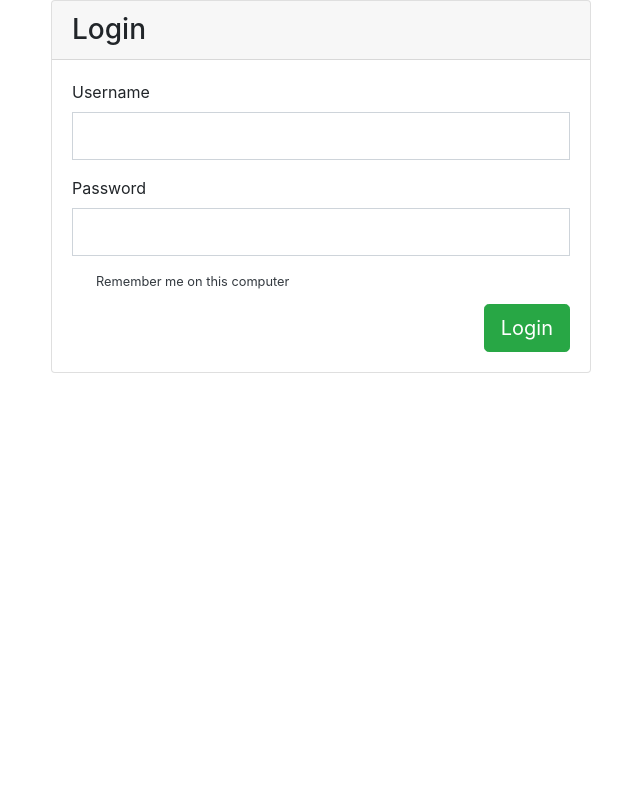
After one commit to rjavadi/interface, a Flask app: template templates/login.html in a window 1280 px wide. The commit adds this page. Shown: the whole page, without its empty margins (319-959 px from the left). Run offline with Flask 2, Linux system fonts and the light colour scheme; the template is opened without the code that fills it, so the values that code supplies are empty; the visitor is signed in with stand-in values (Sample User, id 1); some libraries are stand-ins or nearby versions.

Commit message:
Added login UI and database (still error)

```diff
--- a/app.py
+++ b/app.py
@@ -1,31 +1,62 @@
-from flask import Flask, render_template, request
+from flask import Flask, render_template, request, \
+    redirect, url_for, flash
 import pandas as pd
 import csv
 from collections import defaultdict
 import random
+from models import User
+from config import Config
+from extension import db
+
+from flask_sqlalchemy import SQLAlchemy
+from flask_login import LoginManager, login_url, login_required, current_user, login_user
+
+## Setting up app essentials
 app = Flask(__name__, static_folder='./static')
+app.config.from_object(Config)
+# db = SQLAlchemy(app)
+login = LoginManager(app)
+login.login_view = 'login'
+db.init_app(app)
 
-@app.route('/',methods = ["GET","POST"])
+@app.route('/', methods=["GET", "POST"])
 def initial():
     return render_template('main.html')
 
-@app.route('/home',methods = ["GET","POST"])
+
+@app.route('/login', methods=['GET', 'POST'])
+def login():
+    if current_user.is_authenticated:
+        return redirect(url_for('index'))
+    form = request.form
+    if request.method == "POST":
+        user = User.query.filter_by(username=form['username']).first()
+        if user is None or not user.check_password(form['password']):
+            flash('Invalid username or password')
+            return redirect(url_for('login'))
+        login_user(user, remember=True)
+    if form.validate_on_submit():
+        return redirect(url_for('index'))
+    return render_template('login.html')
+
+
+@app.route('/home', methods=["GET", "POST"])
 def home():
     if request.method == "POST":
-         return render_template('home.html')
+        return render_template('home.html')
     return render_template('home.html')
 
 
-@app.route('/index', methods = ["GET", "POST"])
+@app.route('/index', methods=["GET", "POST"])
 def index():
     d = None
-    if request.method == "POST":
-        #print(request.form)
+    if request.method == "POST":  # if the request is post (i.e. new video annotated?)
+        # print(request.form)
         j = request.form
         k = request.form.getlist('culture')
 
-        #if statement is for setting up the csv file
-        #Write each parameter to a txt file so it can be called later and stored in csv file.
+        # if statement is for setting up the csv file
+        # Write each parameter to a txt file so it can be called later and stored in csv file.
 
         if len(k) > 0:
 
@@ -46,7 +77,7 @@ def index():
                 file_object.write("\n")
                 file_object.write(IDV)
 
-            vid = 'video' + str(random.randint(1,6)) + '.mp4'
+            vid = 'video' + str(random.randint(1, 6)) + '.mp4'
             with open("store_video.txt", "a+") as file_object:
                 file_object.seek(0)
                 data = file_object.read(100)
@@ -54,14 +85,14 @@ def index():
                     file_object.write("\n")
                 file_object.write(vid)
 
-            return render_template('index.html', video = vid)
+            return render_template('index.html', video=vid)
 
-        #this component takes user input after initial setup
+        # this component takes user input after initial setup
         d = request.form.to_dict()
-        r = open("store_culture.txt", "r") #read last 4 items stored from the txt file from initial setup
-        #print(r)
+        r = open("store_culture.txt", "r")  # read last 4 items stored from the txt file from initial setup
+        # print(r)
         word = r.read().splitlines()
-        #print(word)
+        # print(word)
         p = word[-1]
         s = word[-2]
         q = word[-3]
@@ -70,7 +101,6 @@ def index():
         d['language'] = s
         d['country'] = q
         d['IDV'] = t
-
 
         r = open("store_video.txt", "r")
         n = r.readline()
@@ -86,30 +116,28 @@ def index():
                 grp[k] = v
         print(grp)
 
+        fields = grp.values()
+        # print(fields)
 
-        fields = grp.values()
-        #print(fields)
-
-        #writes everything that is in the dictionary to the csv file
+        # writes everything that is in the dictionary to the csv file
         with open('out.csv', 'a+', newline='') as f:
             writer = csv.writer(f)
             writer.writerow(fields)
 
-        #store new video so it can be used for the next setup of user input
-        vid = 'video' + str(random.randint(1,6)) + '.mp4'
+        # store new video so it can be used for the next setup of user input
+        vid = 'video' + str(random.randint(1, 6)) + '.mp4'
         with open("store_video.txt", "a+") as file_object:
-                file_object.seek(0)
-                data = file_object.read(100)
-                if len(data) > 0:
-                    file_object.write("\n")
-                file_object.write(vid)
-        return render_template('index.html', video = vid)
+            file_object.seek(0)
+            data = file_object.read(100)
+            if len(data) > 0:
+                file_object.write("\n")
+            file_object.write(vid)
+        return render_template('index.html', video=vid)
 
-    vid = 'video' + str(random.randint(1,6)) + '.mp4'
-    return render_template('index.html', video = vid)
-
+    vid = 'video' + str(random.randint(1, 6)) + '.mp4'
+    return render_template('index.html', video=vid)
 
 
 if __name__ == '__main__':
-	app.debug = True
-	app.run(host = '0.0.0.0', port = 5000)
+    app.debug = True
+    app.run(host='0.0.0.0', port=5000)
--- /dev/null
+++ b/extension.py
@@ -0,0 +1,2 @@
+from flask_sqlalchemy import SQLAlchemy
+db = SQLAlchemy()
--- a/templates/home.html
+++ b/templates/home.html
@@ -40,6 +40,8 @@
     </div>
 
     <form action="{{ url_for('index')}}" method="POST">
+        TODO
+        <!--TODO: action should be redirected to /create_user, and create_user() should redirect to index-->
         <!--<table>-->
         <!--<tr><td>Please choose the culture that best represents your own:</td>-->
         <!--<td>-->
--- /dev/null
+++ b/templates/login.html
@@ -0,0 +1,67 @@
+<html>
+<head>
+    <title>Social Signals in the Wild</title>
+    <link rel="stylesheet" href="https://maxcdn.bootstrapcdn.com/bootstrap/4.0.0/css/bootstrap.min.css"
+          integrity="sha384-Gn5384xqQ1aoWXA+058RXPxPg6fy4IWvTNh0E263XmFcJlSAwiGgFAW/dAiS6JXm" crossorigin="anonymous">
+    <script src="https://maxcdn.bootstrapcdn.com/bootstrap/4.0.0/js/bootstrap.min.js"
+            integrity="sha384-JZR6Spejh4U02d8jOt6vLEHfe/JQGiRRSQQxSfFWpi1MquVdAyjUar5+76PVCmYl"
+            crossorigin="anonymous"></script>
+</head>
+
+
+<body>
+<div class="container">
+    <div class="row">
+        <div class="col-md-12 min-vh-100 d-flex flex-column justify-content-center">
+            <div class="row">
+                <div class="col-lg-6 col-md-8 mx-auto">
+
+                    <!-- form card login -->
+                    <div class="card rounded shadow shadow-sm">
+                        <div class="card-header">
+                            <h3 class="mb-0">Login</h3>
+                        </div>
+                        <div class="card-body">
+                            <form class="form" role="form" autocomplete="off" id="formLogin" novalidate=""
+                                  method="POST">
+                                <div class="form-group">
+                                    <label for="uname1">Username</label>
+                                    <input type="text" class="form-control form-control-lg rounded-0" name="uname1"
+                                           id="uname1" required="">
+                                    <div class="invalid-feedback">Oops, you missed this one.</div>
+                                </div>
+                                <div class="form-group">
+                                    <label>Password</label>
+                                    <input type="password" class="form-control form-control-lg rounded-0" id="pwd1"
+                                           required="" autocomplete="new-password">
+                                    <div class="invalid-feedback">Enter your password too!</div>
+                                </div>
+                                <div>
+                                    <label class="custom-control custom-checkbox">
+                                        <input type="checkbox" class="custom-control-input">
+                                        <span class="custom-control-indicator"></span>
+                                        <span class="custom-control-description small text-dark">Remember me on this computer</span>
+                                    </label>
+                                </div>
+                                <button type="submit" class="btn btn-success btn-lg float-right" id="btnLogin">Login
+                                </button>
+                            </form>
+                        </div>
+                        <!--/card-block-->
+                    </div>
+                    <!-- /form card login -->
+
+                </div>
+
+
+            </div>
+            <!--/row-->
+
+        </div>
+        <!--/col-->
+    </div>
+    <!--/row-->
+</div>
+<!--/container-->
+</body>
+</html>
```
Also changed, not shown: config.py (added, +27 -0 lines), models.py (added, +33 -0 lines).
